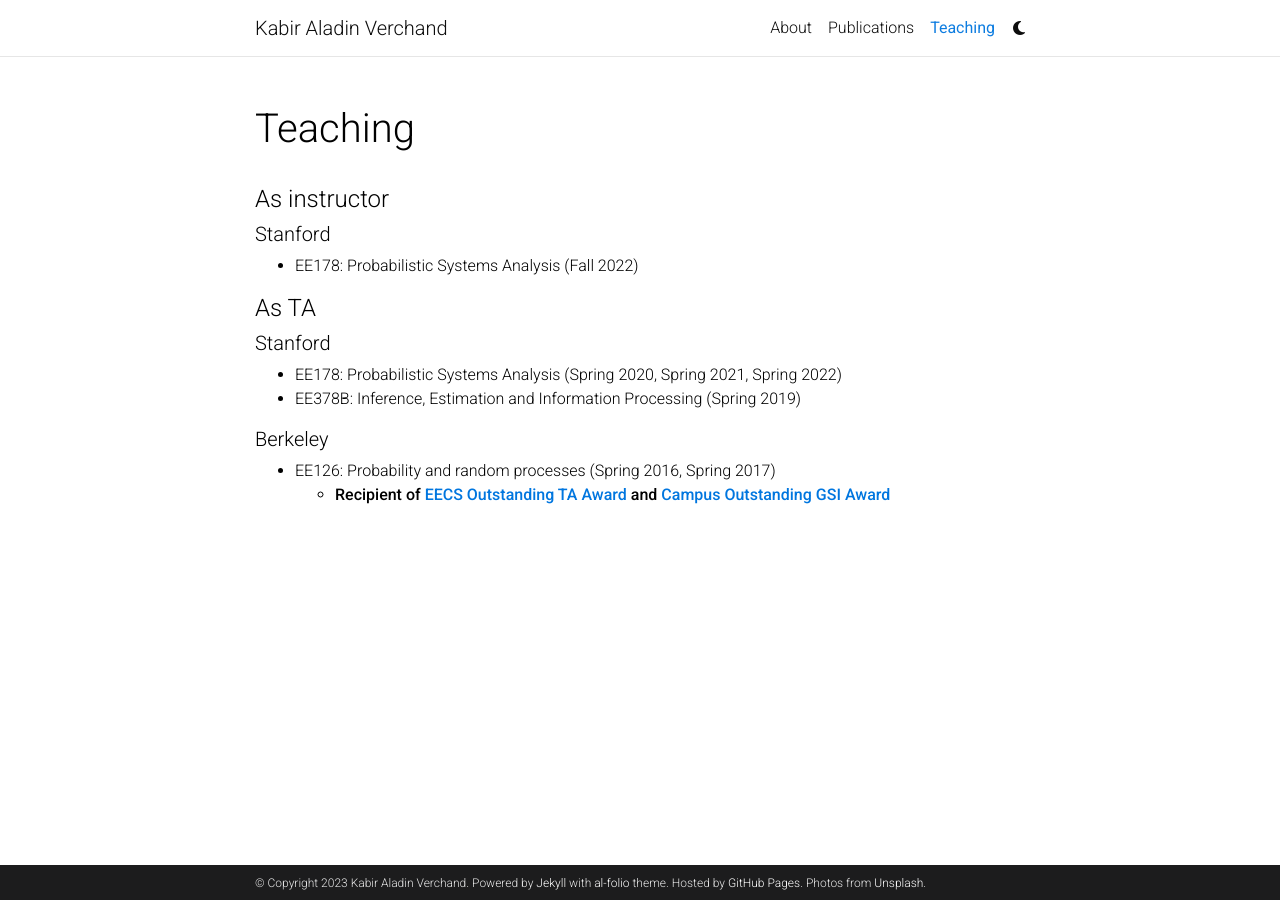
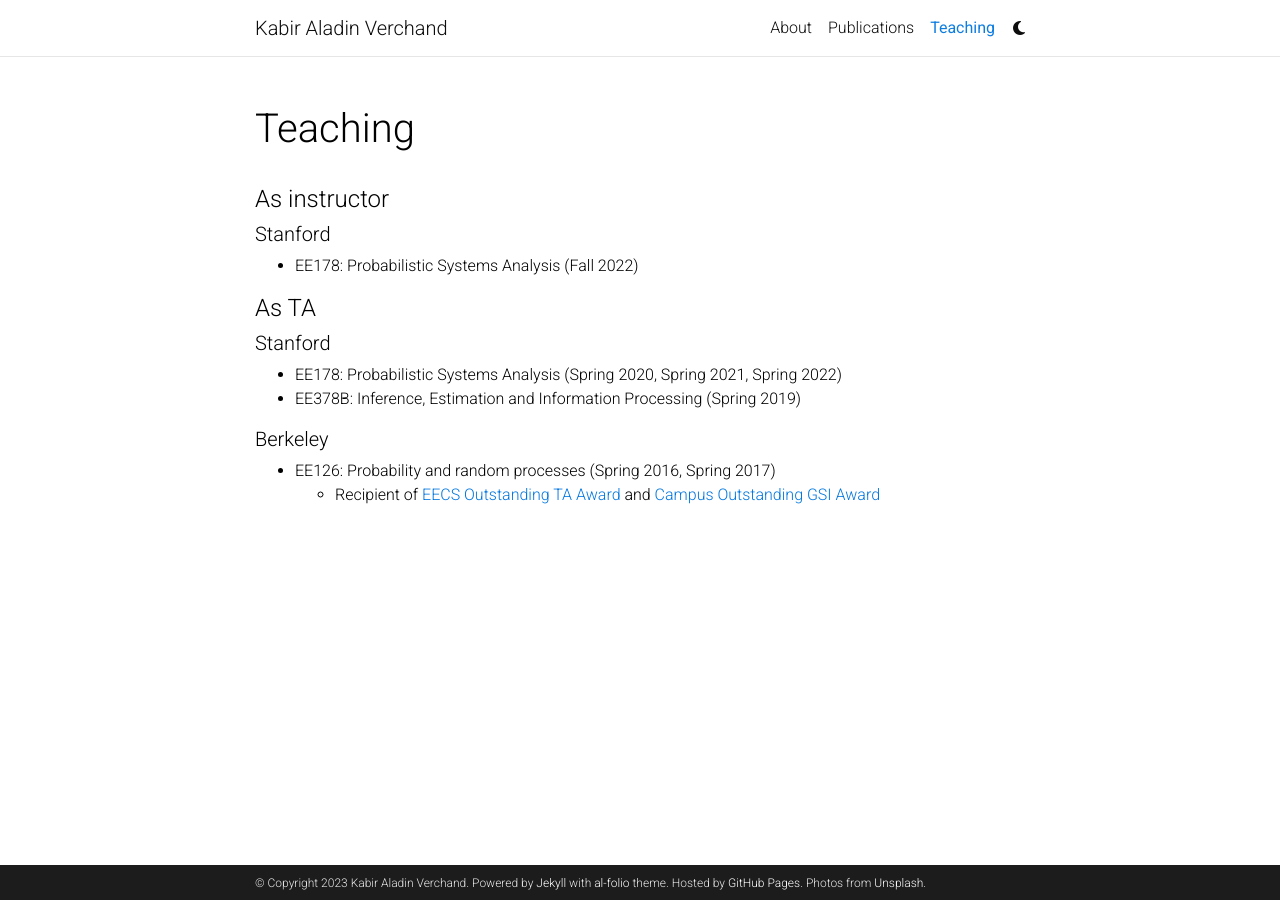
Before and after one commit to kabirverchand/kabirverchand.github.io, a Jekyll site: the page built from _pages/teaching.md, in a window 1280 px wide. Built offline with Jekyll 4.4.1, drawn with Linux system fonts in a browser that asks for light colours; full-size pictures stand in for the smaller copies a plugin makes; comment, search, counter and statistics services are not loaded; a style sheet for code colours, icons or effects is not loaded.

Commit message:
Minor edits

```diff
--- a/_config.yml
+++ b/_config.yml
@@ -19,7 +19,7 @@ lang: en # the language of your site (for example: en, fr, cn, ru, etc.)
 icon: ☕️ # the emoji used as the favicon (alternatively, provide image name in /assets/img/)
 
 url: https://kabirverchand.github.io # the base hostname & protocol for your site
-baseurl: /al-folio # the subpath of your site, e.g. /blog/
+baseurl: / # the subpath of your site, e.g. /blog/
 last_updated: false # set to true if you want to display last updated in the footer
 impressum_path:  # set to path to include impressum link in the footer, use the same path as permalink in a page, helps to conform with EU GDPR
 
--- a/_pages/teaching.md
+++ b/_pages/teaching.md
@@ -18,4 +18,4 @@ nav_order: 3
 
 ##### Berkeley
 - EE126: Probability and random processes (Spring 2016, Spring 2017)
-    - <strong>Recipient of [EECS Outstanding TA Award](https://www2.eecs.berkeley.edu/Students/Awards/13/) and [Campus Outstanding GSI Award](https://gsi.berkeley.edu/programs-services/award-programs/ogsi/)</strong>
+    - Recipient of [EECS Outstanding TA Award](https://www2.eecs.berkeley.edu/Students/Awards/13/) and [Campus Outstanding GSI Award](https://gsi.berkeley.edu/programs-services/award-programs/ogsi/)
```
